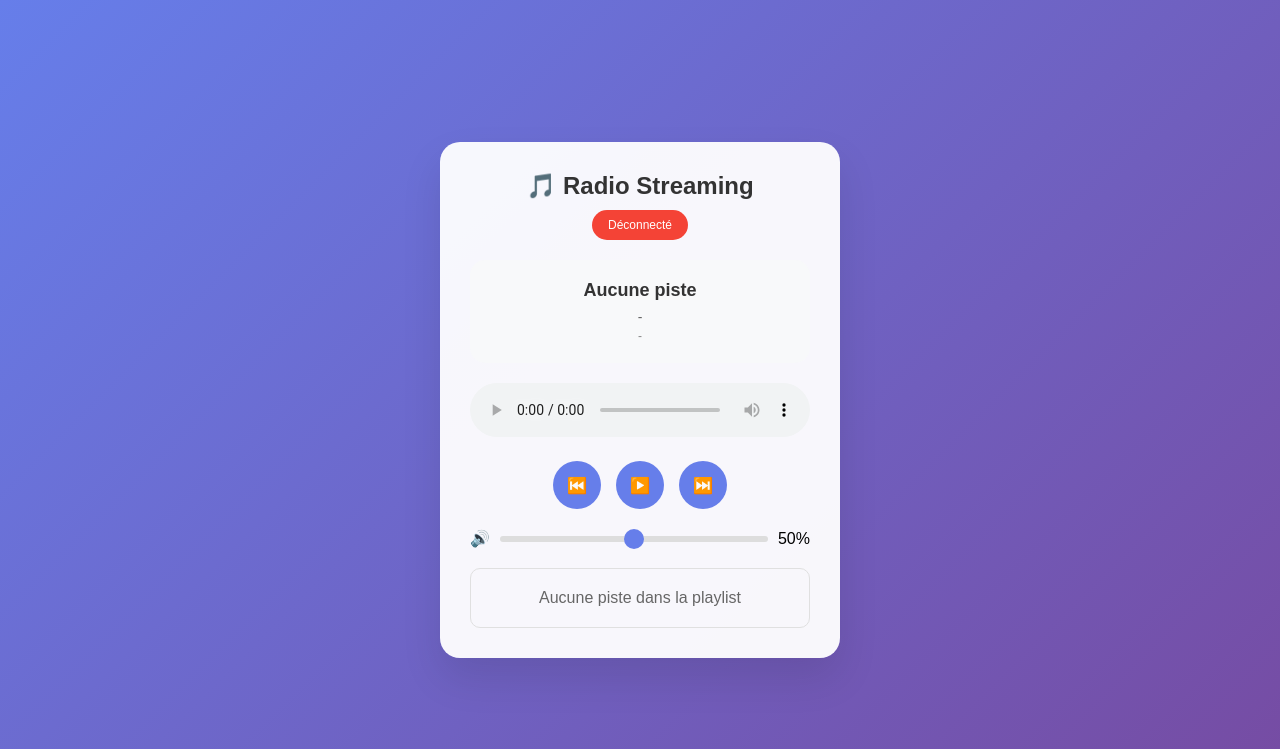
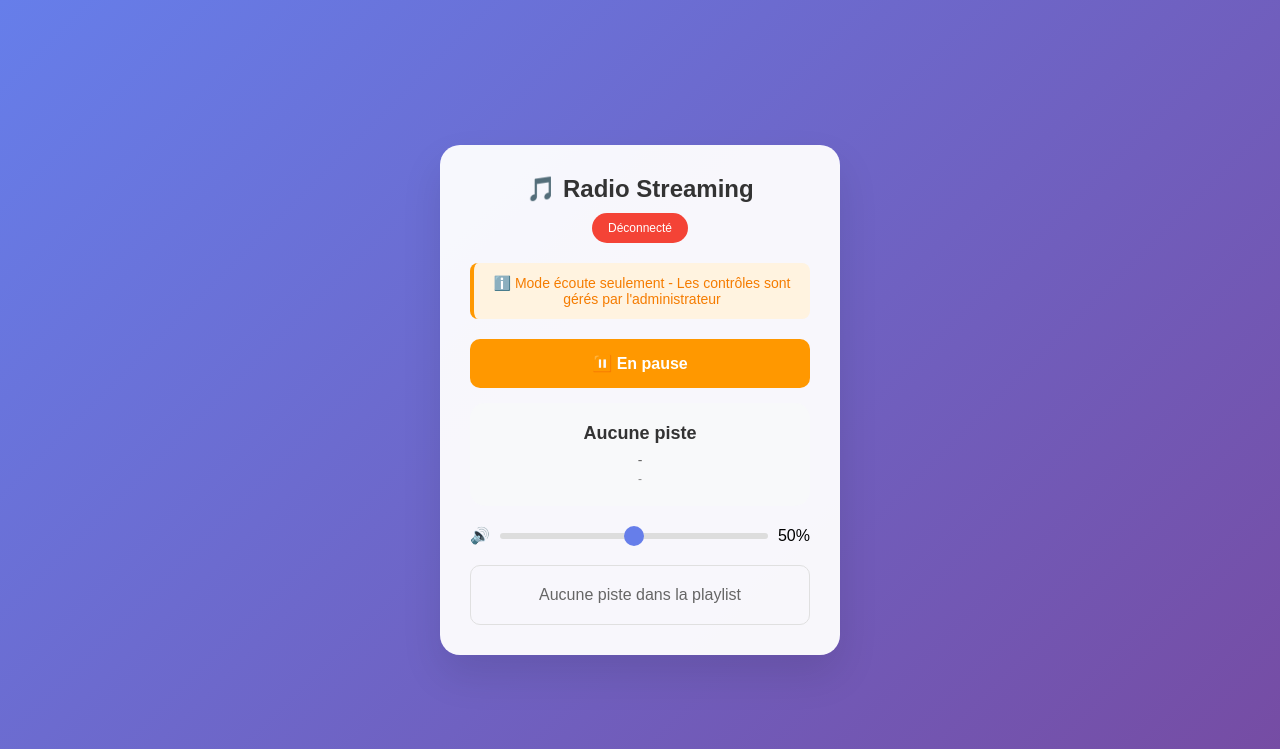
Before and after one commit to adrienfranto/program_reseau_net, a Flask app: page / in a window 1280 px wide. Shown: the top 749 px of the page. Run offline with Flask 3, Linux system fonts and the light colour scheme; data that the repository does not hold is empty; some libraries are stand-ins or nearby versions.

Commit message:
first commit

```diff
--- a/app.py
+++ b/app.py
@@ -25,6 +25,9 @@
         self.audio_data = None
         self.position = 0
         self.chunk_size = 4096
+        self.stream_thread = None
+        self.stream_lock = threading.Lock()
+        self.track_changed = False
 
     def add_track(self, filepath):
         """Ajouter une piste à la playlist"""
@@ -63,6 +66,8 @@
                     self.audio_data = f.read()
                 self.current_track = track
                 self.position = 0
+                self.track_changed = True
+                print(f"Piste chargée: {track['title']}")
                 return True
             except Exception as e:
                 print(f"Erreur lors du chargement: {e}")
@@ -71,25 +76,75 @@
 
     def get_audio_chunk(self):
         """Obtenir le prochain chunk audio"""
-        if self.audio_data and self.position < len(self.audio_data):
-            chunk = self.audio_data[self.position:self.position + self.chunk_size]
-            self.position += len(chunk)
-            return chunk
-        return None
+        with self.stream_lock:
+            if self.audio_data and self.position < len(self.audio_data):
+                chunk = self.audio_data[self.position:self.position + self.chunk_size]
+                self.position += len(chunk)
+                return chunk
+            return None
 
     def next_track(self):
         """Passer à la piste suivante"""
         if self.playlist:
+            old_index = self.current_index
             self.current_index = (self.current_index + 1) % len(self.playlist)
-            return self.load_current_track()
+            if self.load_current_track():
+                print(f"Passage à la piste suivante: {old_index} -> {self.current_index}")
+                return True
         return False
 
     def previous_track(self):
         """Revenir à la piste précédente"""
         if self.playlist:
+            old_index = self.current_index
             self.current_index = (self.current_index - 1) % len(self.playlist)
-            return self.load_current_track()
+            if self.load_current_track():
+                print(f"Passage à la piste précédente: {old_index} -> {self.current_index}")
+                return True
         return False
+
+    def select_track(self, index):
+        """Sélectionner une piste spécifique"""
+        if 0 <= index < len(self.playlist):
+            old_index = self.current_index
+            self.current_index = index
+            if self.load_current_track():
+                print(f"Sélection de la piste: {old_index} -> {self.current_index}")
+                return True
+        return False
+
+    def start_streaming(self):
+        """Démarrer le thread de streaming"""
+        if self.stream_thread is None or not self.stream_thread.is_alive():
+            self.stream_thread = threading.Thread(target=self._streaming_loop)
+            self.stream_thread.daemon = True
+            self.stream_thread.start()
+            print("Thread de streaming démarré")
+
+    def _streaming_loop(self):
+        """Boucle principale de streaming"""
+        while True:
+            try:
+                if self.is_playing and self.current_track and self.audio_data:
+                    # Vérifier si on a atteint la fin de la piste
+                    if self.position >= len(self.audio_data):
+                        print(f"Fin de piste atteinte: {self.current_track['title']}")
+                        # Passer automatiquement à la piste suivante
+                        if not self.next_track():
+                            # Si pas de piste suivante, arrêter la lecture
+                            self.is_playing = False
+                            socketio.emit('playback_state', {'is_playing': False})
+                        continue
+
+                    # Attendre un peu pour simuler le streaming temps réel
+                    time.sleep(0.1)
+                else:
+                    # Pas de lecture en cours, attendre
+                    time.sleep(0.5)
+
+            except Exception as e:
+                print(f"Erreur dans la boucle de streaming: {e}")
+                time.sleep(1)
 
 # Instance globale du streamer
 streamer = AudioStreamer()
@@ -110,7 +165,8 @@
     return jsonify({
         'playlist': streamer.playlist,
         'current_index': streamer.current_index,
-        'is_playing': streamer.is_playing
+        'is_playing': streamer.is_playing,
+        'current_track': streamer.current_track
     })
 
 @app.route('/api/upload', methods=['POST'])
@@ -134,6 +190,11 @@
 
     # Ajouter à la playlist
     if streamer.add_track(filepath):
+        # Notifier tous les clients de la mise à jour de la playlist
+        socketio.emit('playlist_updated', {
+            'playlist': streamer.playlist,
+            'current_index': streamer.current_index
+        })
         return jsonify({'success': True, 'message': 'Fichier ajouté à la playlist'})
     else:
         return jsonify({'error': 'Erreur lors de l\'ajout du fichier'}), 500
@@ -145,6 +206,11 @@
     filepath = data.get('filepath')
 
     if streamer.add_track(filepath):
+        # Notifier tous les clients de la mise à jour de la playlist
+        socketio.emit('playlist_updated', {
+            'playlist': streamer.playlist,
+            'current_index': streamer.current_index
+        })
         return jsonify({'success': True, 'message': 'Fichier ajouté à la playlist'})
     else:
         return jsonify({'error': 'Fichier non trouvé ou erreur'}), 400
@@ -153,21 +219,20 @@
 def audio_stream():
     """Stream audio principal"""
     def generate_audio():
+        # Démarrer le streaming si pas encore fait
+        streamer.start_streaming()
+
         while True:
-            if streamer.is_playing and streamer.current_track:
+            if streamer.is_playing and streamer.current_track and streamer.audio_data:
                 chunk = streamer.get_audio_chunk()
                 if chunk:
                     yield chunk
                 else:
-                    # Fin de la piste, passer à la suivante
-                    if streamer.next_track():
-                        socketio.emit('track_changed', {
-                            'track': streamer.current_track,
-                            'index': streamer.current_index
-                        })
-                    else:
-                        time.sleep(0.1)
+                    # Attendre le changement de piste
+                    time.sleep(0.1)
             else:
+                # Envoyer des données vides quand pas de lecture
+                yield b'\x00' * streamer.chunk_size
                 time.sleep(0.1)
 
     return Response(generate_audio(),
@@ -177,55 +242,83 @@
 # Routes de contrôle
 @app.route('/api/play')
 def play():
-    """Démarrer la lecture"""
+    """Démarrer la lecture - ADMIN SEULEMENT"""
     if not streamer.current_track and streamer.playlist:
         streamer.load_current_track()
 
-    streamer.is_playing = True
-    socketio.emit('playback_state', {'is_playing': True})
-    return jsonify({'success': True})
+    if streamer.current_track:
+        streamer.is_playing = True
+        streamer.start_streaming()
+        # Forcer tous les clients à jouer
+        socketio.emit('admin_play', {
+            'track': streamer.current_track,
+            'index': streamer.current_index,
+            'is_playing': True
+        })
+        print(f"ADMIN: Lecture démarrée: {streamer.current_track['title']}")
+        return jsonify({'success': True, 'track': streamer.current_track})
+    else:
+        return jsonify({'error': 'Aucune piste à lire'}), 400
 
 @app.route('/api/pause')
 def pause():
-    """Mettre en pause"""
+    """Mettre en pause - ADMIN SEULEMENT"""
     streamer.is_playing = False
-    socketio.emit('playback_state', {'is_playing': False})
+    # Forcer tous les clients à se mettre en pause
+    socketio.emit('admin_pause', {'is_playing': False})
+    print("ADMIN: Lecture mise en pause")
     return jsonify({'success': True})
 
 @app.route('/api/next')
 def next_track():
-    """Piste suivante"""
+    """Piste suivante - ADMIN SEULEMENT"""
     if streamer.next_track():
-        socketio.emit('track_changed', {
+        # Forcer le changement sur tous les clients
+        socketio.emit('admin_track_change', {
             'track': streamer.current_track,
-            'index': streamer.current_index
+            'index': streamer.current_index,
+            'is_playing': streamer.is_playing
         })
+        print(f"ADMIN: Piste suivante: {streamer.current_track['title']}")
         return jsonify({'success': True, 'track': streamer.current_track})
     return jsonify({'error': 'Aucune piste suivante'}), 400
 
 @app.route('/api/previous')
 def previous_track():
-    """Piste précédente"""
+    """Piste précédente - ADMIN SEULEMENT"""
     if streamer.previous_track():
-        socketio.emit('track_changed', {
+        # Forcer le changement sur tous les clients
+        socketio.emit('admin_track_change', {
             'track': streamer.current_track,
-            'index': streamer.current_index
+            'index': streamer.current_index,
+            'is_playing': streamer.is_playing
         })
+        print(f"ADMIN: Piste précédente: {streamer.current_track['title']}")
         return jsonify({'success': True, 'track': streamer.current_track})
     return jsonify({'error': 'Aucune piste précédente'}), 400
 
 @app.route('/api/select/<int:index>')
 def select_track(index):
-    """Sélectionner une piste spécifique"""
-    if 0 <= index < len(streamer.playlist):
-        streamer.current_index = index
-        if streamer.load_current_track():
-            socketio.emit('track_changed', {
-                'track': streamer.current_track,
-                'index': streamer.current_index
-            })
-            return jsonify({'success': True, 'track': streamer.current_track})
+    """Sélectionner une piste spécifique - ADMIN SEULEMENT"""
+    if streamer.select_track(index):
+        # Forcer le changement sur tous les clients
+        socketio.emit('admin_track_change', {
+            'track': streamer.current_track,
+            'index': streamer.current_index,
+            'is_playing': streamer.is_playing
+        })
+        print(f"ADMIN: Piste sélectionnée: {streamer.current_track['title']}")
+        return jsonify({'success': True, 'track': streamer.current_track})
     return jsonify({'error': 'Index invalide'}), 400
+
+@app.route('/api/stop')
+def stop():
+    """Arrêter la lecture"""
+    streamer.is_playing = False
+    streamer.position = 0
+    socketio.emit('playback_state', {'is_playing': False})
+    print("Lecture arrêtée")
+    return jsonify({'success': True})
 
 # WebSocket events
 @socketio.on('connect')
@@ -235,15 +328,17 @@
     emit('connected', {
         'message': 'Connecté au serveur audio',
         'current_track': streamer.current_track,
-        'is_playing': streamer.is_playing
+        'is_playing': streamer.is_playing,
+        'current_index': streamer.current_index,
+        'playlist': streamer.playlist
     })
-    print(f"Client connecté: {request.sid}")
+    print(f"Client connecté: {request.sid} (Total: {len(streamer.clients)})")
 
 @socketio.on('disconnect')
 def on_disconnect():
     """Client déconnecté"""
     streamer.clients.discard(request.sid)
-    print(f"Client déconnecté: {request.sid}")
+    print(f"Client déconnecté: {request.sid} (Total: {len(streamer.clients)})")
 
 @socketio.on('join_room')
 def on_join_room(data):
@@ -252,15 +347,29 @@
     join_room(room)
     emit('status', {'message': f'Rejoint la room {room}'})
 
+@socketio.on('request_sync')
+def on_request_sync():
+    """Demande de synchronisation d'un client"""
+    emit('sync_data', {
+        'current_track': streamer.current_track,
+        'is_playing': streamer.is_playing,
+        'current_index': streamer.current_index,
+        'playlist': streamer.playlist
+    })
+
 if __name__ == '__main__':
     # Créer les dossiers nécessaires
     os.makedirs('templates', exist_ok=True)
     os.makedirs('static', exist_ok=True)
     os.makedirs('uploads', exist_ok=True)
 
-    print("Serveur de diffusion audio démarré!")
+    print("=" * 50)
+    print("🎵 SERVEUR DE DIFFUSION AUDIO DÉMARRÉ")
+    print("=" * 50)
     print("Interface client: http://localhost:5000")
     print("Interface admin: http://localhost:5000/admin")
     print("Stream audio: http://localhost:5000/stream")
+    print("=" * 50)
 
+    # Démarrer le serveur
     socketio.run(app, debug=True, host='0.0.0.0', port=5000)
--- a/templates/index.html
+++ b/templates/index.html
@@ -86,36 +86,32 @@
             border-radius: 10px;
         }
 
-        .controls {
-            display: flex;
-            justify-content: center;
-            gap: 15px;
-            margin-bottom: 20px;
+        /* Cacher les contrôles natifs du lecteur audio */
+        .audio-player::-webkit-media-controls-play-button,
+        .audio-player::-webkit-media-controls-pause-button {
+            display: none !important;
         }
 
-        .control-btn {
+        .playback-status {
             background: #667eea;
             color: white;
-            border: none;
-            padding: 12px 16px;
-            border-radius: 50%;
-            cursor: pointer;
+            padding: 15px;
+            border-radius: 10px;
+            margin-bottom: 15px;
             font-size: 16px;
-            transition: all 0.3s ease;
-            width: 48px;
-            height: 48px;
-            display: flex;
-            align-items: center;
-            justify-content: center;
+            font-weight: bold;
         }
 
-        .control-btn:hover {
-            background: #5a6fd8;
-            transform: scale(1.1);
+        .playback-status.playing {
+            background: #4CAF50;
         }
 
-        .control-btn:active {
-            transform: scale(0.95);
+        .playback-status.paused {
+            background: #ff9800;
+        }
+
+        .playback-status.stopped {
+            background: #f44336;
         }
 
         .volume-control {
@@ -154,18 +150,13 @@
         .playlist-item {
             padding: 10px 15px;
             border-bottom: 1px solid #f0f0f0;
-            cursor: pointer;
-            transition: background-color 0.2s;
             text-align: left;
-        }
-
-        .playlist-item:hover {
-            background-color: #f8f9fa;
         }
 
         .playlist-item.current {
             background-color: #667eea;
             color: white;
+            font-weight: bold;
         }
 
         .playlist-item:last-child {
@@ -191,20 +182,20 @@
             font-size: 14px;
         }
 
+        .admin-notice {
+            background: #fff3e0;
+            color: #f57c00;
+            padding: 12px;
+            border-radius: 8px;
+            margin-bottom: 20px;
+            font-size: 14px;
+            border-left: 4px solid #ff9800;
+        }
+
         @media (max-width: 480px) {
             .player-container {
                 padding: 20px;
                 margin: 10px;
-            }
-
-            .controls {
-                gap: 10px;
-            }
-
-            .control-btn {
-                width: 40px;
-                height: 40px;
-                font-size: 14px;
             }
         }
     </style>
@@ -218,22 +209,24 @@
             </div>
         </div>
 
+        <div class="admin-notice">
+            ℹ️ Mode écoute seulement - Les contrôles sont gérés par l'administrateur
+        </div>
+
+        <div id="playbackStatus" class="playback-status stopped">
+            ⏹️ Arrêté
+        </div>
+
         <div class="track-info">
             <div id="trackTitle" class="track-title">Aucune piste</div>
             <div id="trackArtist" class="track-artist">-</div>
             <div id="trackAlbum" class="track-album">-</div>
         </div>
 
-        <audio id="audioPlayer" class="audio-player" controls>
+        <audio id="audioPlayer" class="audio-player" preload="auto">
             <source src="/stream" type="audio/mpeg">
             Votre navigateur ne supporte pas l'audio HTML5.
         </audio>
-
-        <div class="controls">
-            <button class="control-btn" onclick="previousTrack()">⏮️</button>
-            <button class="control-btn" id="playPauseBtn" onclick="togglePlayPause()">▶️</button>
-            <button class="control-btn" onclick="nextTrack()">⏭️</button>
-        </div>
 
         <div class="volume-control">
             <span>🔊</span>
@@ -278,39 +271,94 @@
             });
 
             socket.on('connected', function(data) {
-                console.log('Réponse du serveur:', data);
+                console.log('Connecté au serveur:', data);
                 if (data.current_track) {
                     updateTrackInfo(data.current_track);
                 }
                 updatePlaybackState(data.is_playing);
+                currentIndex = data.current_index || 0;
+                currentPlaylist = data.playlist || [];
+                displayPlaylist();
             });
 
-            socket.on('track_changed', function(data) {
+            // Événements spécifiques de l'admin
+            socket.on('admin_play', function(data) {
+                console.log('Admin: Play forcé', data);
                 updateTrackInfo(data.track);
                 currentIndex = data.index;
-                loadPlaylist(); // Recharger pour mettre à jour l'indicateur current
-                showStatus(`Lecture: ${data.track.title}`);
+                forcePlay();
+                displayPlaylist();
+                showStatus(`▶️ Lecture: ${data.track.title}`);
             });
 
-            socket.on('playback_state', function(data) {
-                updatePlaybackState(data.is_playing);
+            socket.on('admin_pause', function(data) {
+                console.log('Admin: Pause forcée', data);
+                forcePause();
+                showStatus('⏸️ Mis en pause par l\'administrateur');
+            });
+
+            socket.on('admin_track_change', function(data) {
+                console.log('Admin: Changement de piste', data);
+                updateTrackInfo(data.track);
+                currentIndex = data.index;
+                displayPlaylist();
+
+                // Recharger l'audio stream
+                reloadAudioStream();
+
+                if (data.is_playing) {
+                    setTimeout(() => forcePlay(), 500);
+                }
+
+                showStatus(`🎵 Nouvelle piste: ${data.track.title}`);
+            });
+
+            socket.on('playlist_updated', function(data) {
+                currentPlaylist = data.playlist;
+                currentIndex = data.current_index;
+                displayPlaylist();
+                showStatus('Playlist mise à jour');
             });
         }
 
         function initializeAudioPlayer() {
             const audio = document.getElementById('audioPlayer');
 
-            audio.addEventListener('play', function() {
-                updatePlaybackState(true);
+            // Empêcher les contrôles manuels
+            audio.addEventListener('play', function(e) {
+                if (!isPlaying) {
+                    // Si on n'est pas censé jouer, on arrête
+                    e.preventDefault();
+                    audio.pause();
+                }
             });
 
-            audio.addEventListener('pause', function() {
-                updatePlaybackState(false);
+            audio.addEventListener('pause', function(e) {
+                if (isPlaying) {
+                    // Si on est censé jouer, on remet en lecture
+                    setTimeout(() => {
+                        if (isPlaying) {
+                            audio.play().catch(console.error);
+                        }
+                    }, 100);
+                }
             });
 
             audio.addEventListener('error', function(e) {
                 console.error('Erreur audio:', e);
                 showStatus('Erreur de lecture audio');
+                updatePlaybackStatus('error');
+            });
+
+            audio.addEventListener('loadstart', function() {
+                console.log('Chargement audio...');
+            });
+
+            audio.addEventListener('canplay', function() {
+                console.log('Audio prêt à jouer');
+                if (isPlaying) {
+                    audio.play().catch(console.error);
+                }
             });
         }
 
@@ -354,54 +402,80 @@
 
         function updatePlaybackState(playing) {
             isPlaying = playing;
-            const btn = document.getElementById('playPauseBtn');
-            const audio = document.getElementById('audioPlayer');
+            updatePlaybackStatus(playing ? 'playing' : 'paused');
+        }
 
-            if (playing) {
-                btn.textContent = '⏸️';
-                audio.play().catch(e => console.error('Erreur play:', e));
-            } else {
-                btn.textContent = '▶️';
-                audio.pause();
+        function updatePlaybackStatus(status) {
+            const statusDiv = document.getElementById('playbackStatus');
+
+            switch(status) {
+                case 'playing':
+                    statusDiv.textContent = '▶️ En lecture';
+                    statusDiv.className = 'playback-status playing';
+                    break;
+                case 'paused':
+                    statusDiv.textContent = '⏸️ En pause';
+                    statusDiv.className = 'playback-status paused';
+                    break;
+                case 'error':
+                    statusDiv.textContent = '❌ Erreur';
+                    statusDiv.className = 'playback-status stopped';
+                    break;
+                default:
+                    statusDiv.textContent = '⏹️ Arrêté';
+                    statusDiv.className = 'playback-status stopped';
             }
         }
 
-        function togglePlayPause() {
-            if (isPlaying) {
-                fetch('/api/pause');
-            } else {
-                fetch('/api/play');
-            }
+        function forcePlay() {
+            const audio = document.getElementById('audioPlayer');
+            isPlaying = true;
+            updatePlaybackStatus('playing');
+
+            // Recharger le stream et jouer
+            reloadAudioStream();
+            setTimeout(() => {
+                audio.play().catch(error => {
+                    console.error('Erreur play:', error);
+                    // Retry une fois
+                    setTimeout(() => audio.play().catch(console.error), 1000);
+                });
+            }, 500);
         }
 
-        function nextTrack() {
-            fetch('/api/next')
-                .then(response => response.json())
-                .then(data => {
-                    if (data.error) {
-                        showStatus(data.error);
-                    }
-                });
+        function forcePause() {
+            const audio = document.getElementById('audioPlayer');
+            isPlaying = false;
+            updatePlaybackStatus('paused');
+            audio.pause();
         }
 
-        function previousTrack() {
-            fetch('/api/previous')
-                .then(response => response.json())
-                .then(data => {
-                    if (data.error) {
-                        showStatus(data.error);
-                    }
-                });
+        function reloadAudioStream() {
+            const audio = document.getElementById('audioPlayer');
+            const currentTime = audio.currentTime;
+
+            // Forcer le rechargement du stream
+            audio.src = '/stream?t=' + Date.now();
+            audio.load();
         }
 
         function loadPlaylist() {
             fetch('/api/playlist')
                 .then(response => response.json())
                 .then(data => {
-                    currentPlaylist = data.playlist;
-                    currentIndex = data.current_index;
+                    currentPlaylist = data.playlist || [];
+                    currentIndex = data.current_index || 0;
+
+                    if (data.current_track) {
+                        updateTrackInfo(data.current_track);
+                    }
+
+                    updatePlaybackState(data.is_playing || false);
                     displayPlaylist();
-                    updatePlaybackState(data.is_playing);
+                })
+                .catch(error => {
+                    console.error('Erreur playlist:', error);
+                    showStatus('Erreur lors du chargement de la playlist');
                 });
         }
 
@@ -415,24 +489,13 @@
             let html = '';
             currentPlaylist.forEach((track, index) => {
                 html += `
-                    <div class="playlist-item ${index === currentIndex ? 'current' : ''}"
-                         onclick="selectTrack(${index})">
+                    <div class="playlist-item ${index === currentIndex ? 'current' : ''}">
                         <div class="playlist-item-title">${track.title || track.filename}</div>
                         <div class="playlist-item-artist">${track.artist || 'Inconnu'}</div>
                     </div>
                 `;
             });
             playlistDiv.innerHTML = html;
-        }
-
-        function selectTrack(index) {
-            fetch(`/api/select/${index}`)
-                .then(response => response.json())
-                .then(data => {
-                    if (data.error) {
-                        showStatus(data.error);
-                    }
-                });
         }
 
         function showStatus(message) {
@@ -447,6 +510,13 @@
 
         // Rafraîchir la playlist toutes les 30 secondes
         setInterval(loadPlaylist, 30000);
+
+        // Demander une synchronisation au serveur toutes les 10 secondes
+        setInterval(() => {
+            if (socket && socket.connected) {
+                socket.emit('request_sync');
+            }
+        }, 10000);
     </script>
 </body>
 </html>
```
Also changed, not shown: 4 other files.
